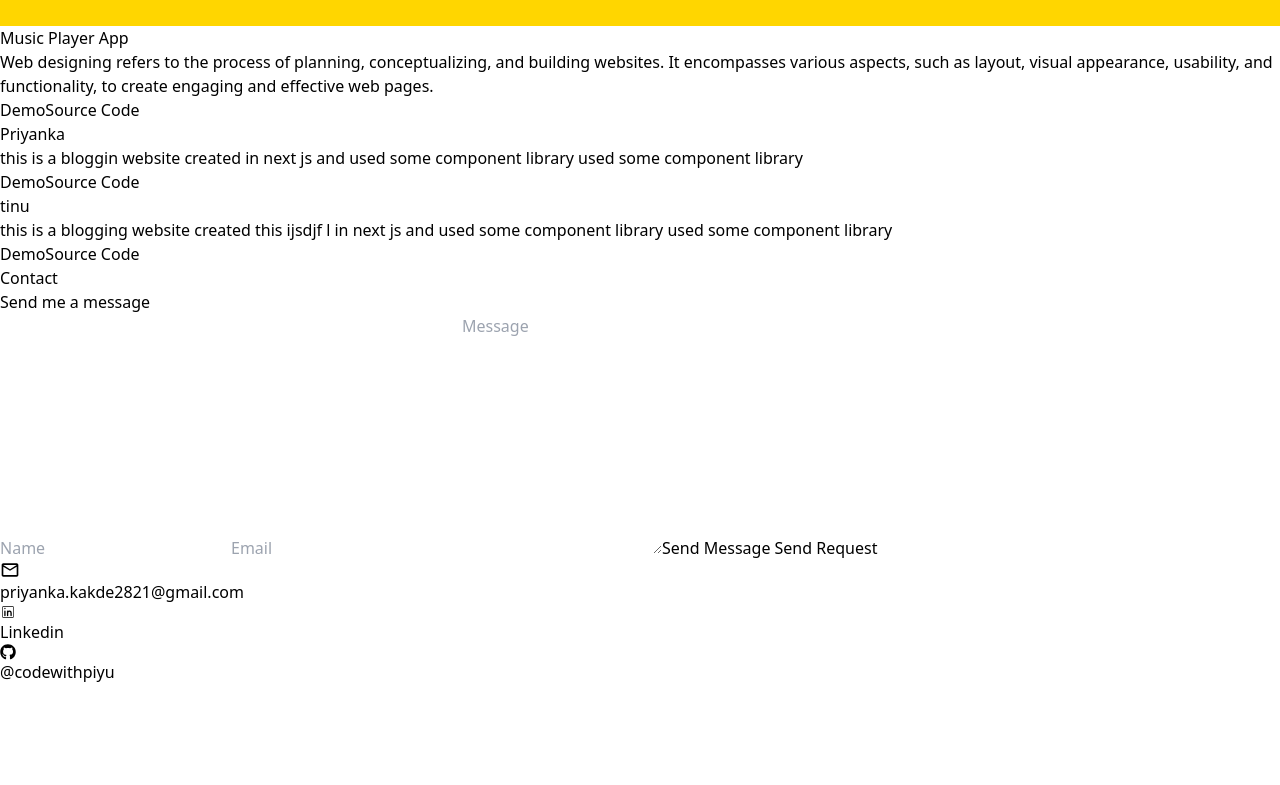
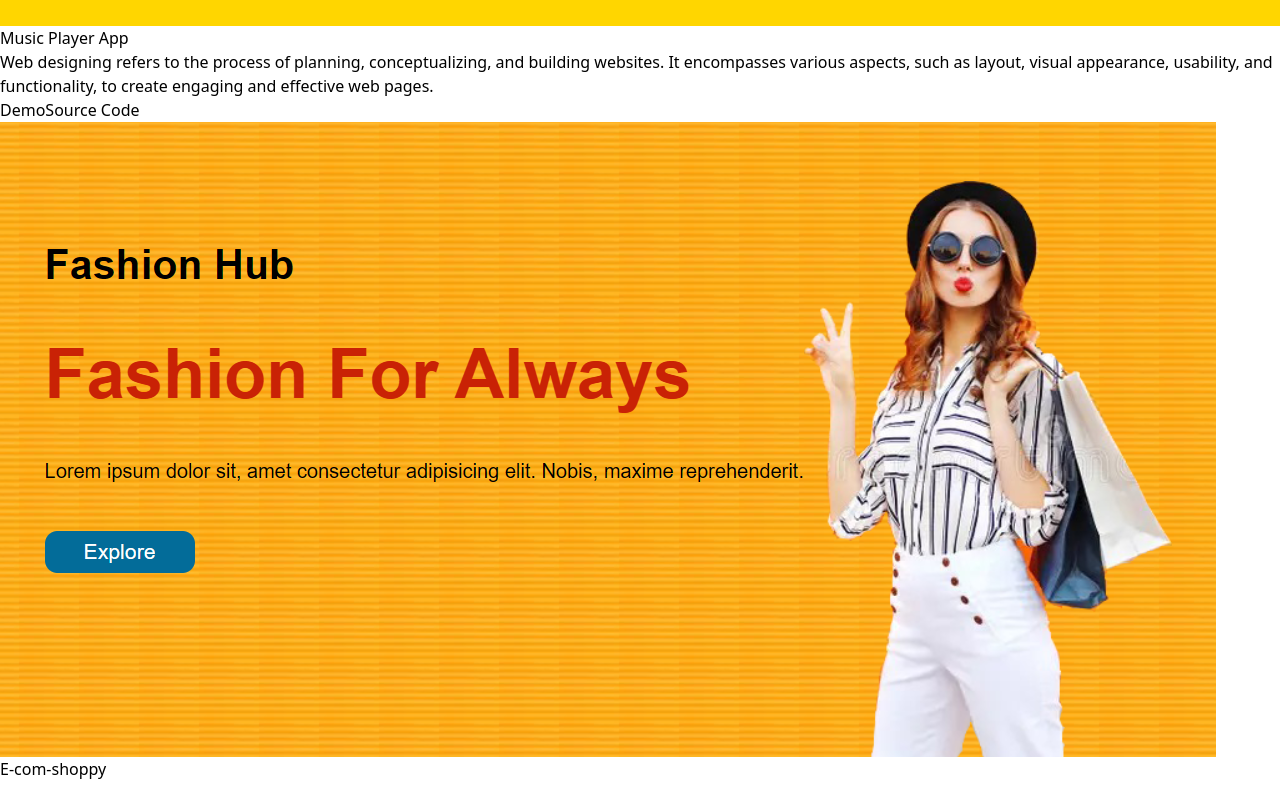
Before and after one commit to codewithpiyu/react-portfolio, a React (Vite) app: page / in a window 1280 px wide. Shown: the part 2866-3651 px from the top of the page. Before the commit the page ends 3550 px from the top, so only its background shows below. Built offline with nearby package versions, Linux system fonts and the light colour scheme.

Commit message:
updated portfoilo

```diff
--- a/src/Compontents/Contact/Contact.jsx
+++ b/src/Compontents/Contact/Contact.jsx
@@ -36,14 +36,14 @@ const Contact = () => {
           setIsSubmitting(true);
           try{
             await emailjs.send(
-              "service_u9tenp9",
-              "template_bwpen5n",
+              "service_fpblyet",
+              "template_ganvt8h",
               {
                 name: formValues.name,
                 email:formValues.email,
                 message:formValues.message,
               },
-              "DNU7YKWf0w1kqXJJP"
+              "tAXHTy9uXdGQRlr-g"
 
             );
             setSuccessMessage("Message sent successfully!");
--- a/src/Compontents/Projects/Projects.jsx
+++ b/src/Compontents/Projects/Projects.jsx
@@ -1,6 +1,7 @@
 import React from "react";
 import ProjectCard from "./ProjectCard";
-import musicPlayer from "../../assets/music_player.png"
+import musicPlayer from "../../assets/music_player.png";
+import shoppysite from "../../assets/image_heading.png";
 const Projects = () => {
   return (
     <div id="Projects" className="p-10 md:p-24 text-white ">
@@ -15,15 +16,18 @@ const Projects = () => {
           Web designing refers to the process of planning, conceptualizing, and building websites. It encompasses various aspects, such as layout, visual appearance, usability, and functionality, to create engaging and effective web pages."
         />
         <ProjectCard
-          title="Priyanka"
-          url = "https://github.com/codewithpiyu"
-          main="this is a bloggin website created in next js and used some component library used some component library"
+          title="E-com-shoppy"
+          image = {shoppysite}
+          url = "https://codewithpiyu.github.io/E_shoppy_website/"
+          sourceCode="https://github.com/codewithpiyu/E_shoppy_website"
+          main="A Shopify app that helps businesses drive in-store purchases by adding local pickup and stock in-store Offers features such as an in-store stock checker, click and collect rules, and stock buffers A small, often independent retail store that sells upscale gourmet foods. "
         />
         <ProjectCard
           title="tinu"
           url="https://www.google.com"
           main="this is a blogging website created this ijsdjf l in next js and used some component library used some component library"
         />
+
       </div>
     </div>
   );
```
Also changed, not shown: src/assets/image_heading.png (added).
